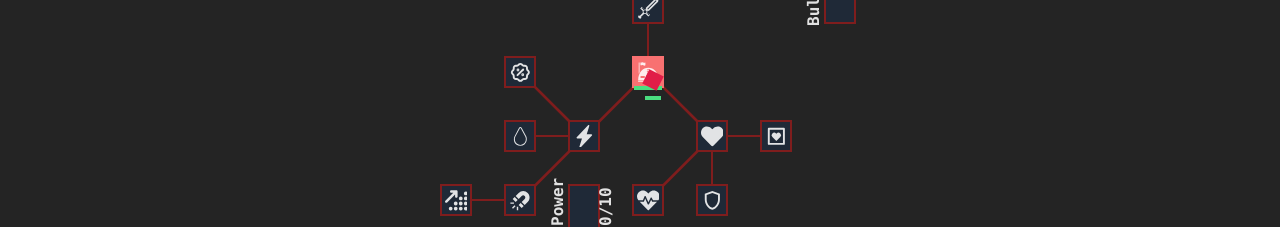
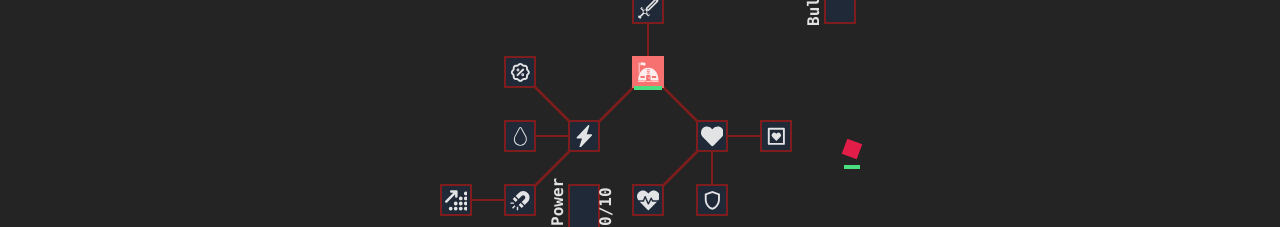
Before and after one commit to MartinMuzatko/resink, a React (Vite) app: page / in a window 1280 px wide. Shown: the part 336-563 px from the top of the page. Built offline with nearby package versions, Linux system fonts and the light colour scheme.

Commit message:
fix wobbler spawn rate

```diff
--- a/src/domain/enemy.ts
+++ b/src/domain/enemy.ts
@@ -170,10 +170,10 @@ export const spawnEnemies = (
 					target: findTarget(upgrades).id,
 					attackSpeed: 2000,
 					attackDamage: wave,
-					...(Math.random() > 0.0
+					...(Math.random() > 0.7
 						? {
 								type: EnemyType.wobbler,
-								movementSpeed: 0.0045,
+								movementSpeed: 0.0051,
 						  }
 						: {
 								type: EnemyType.straight,
```
